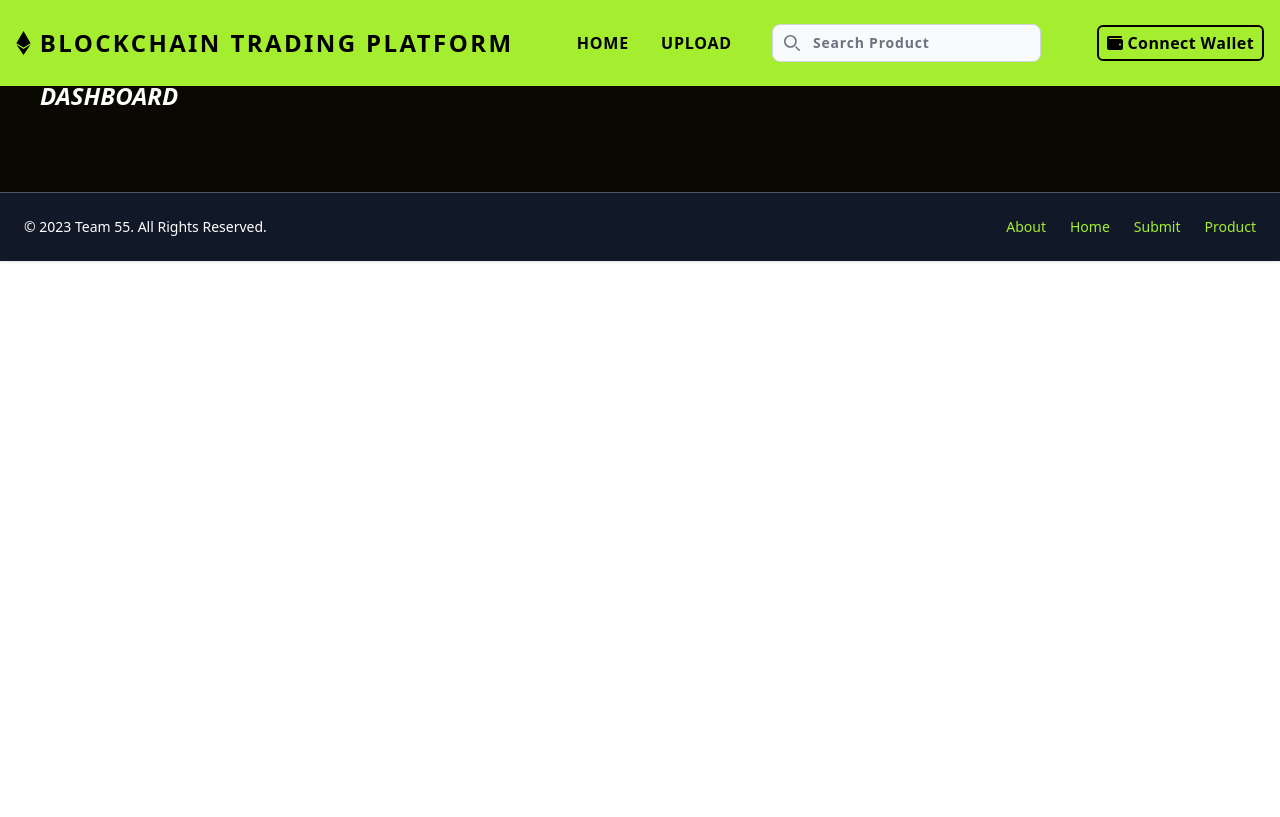
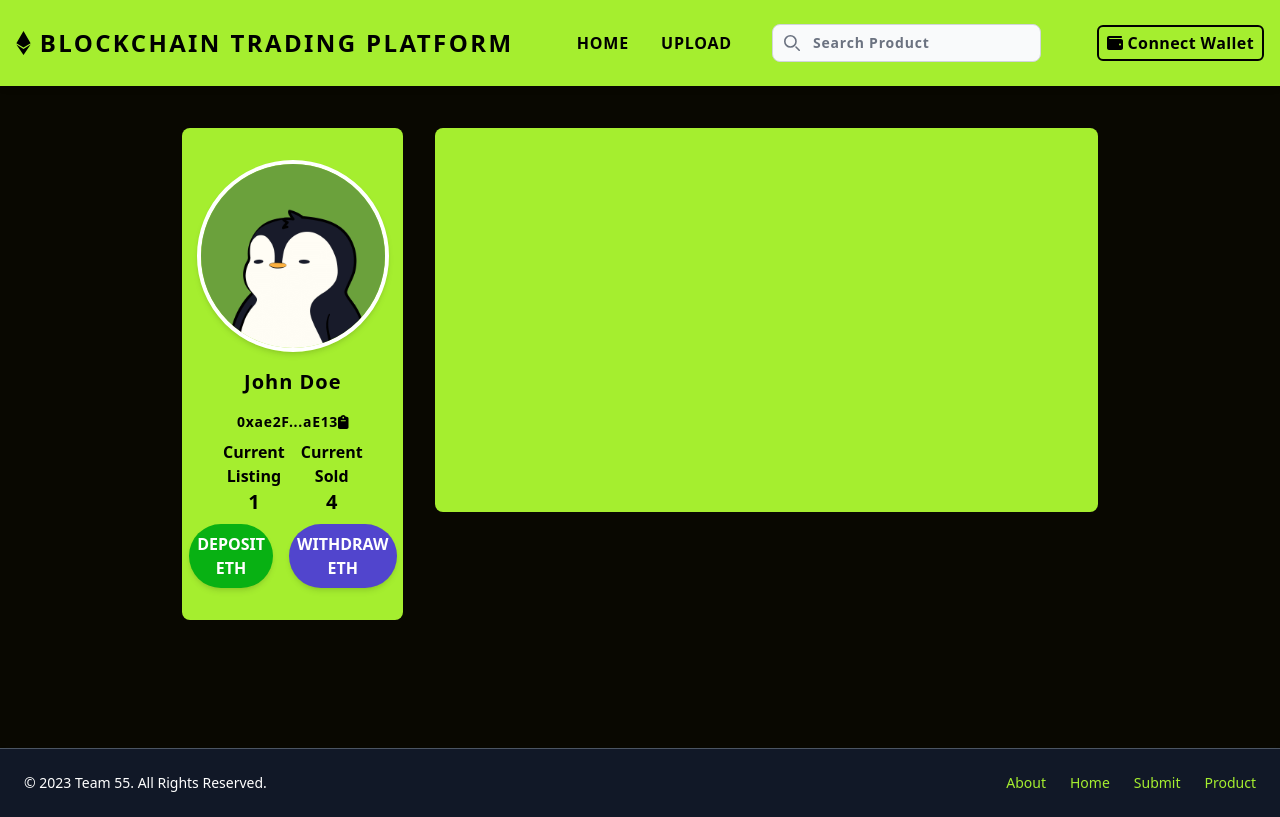
Before and after one commit to uzmanshafi/COS30049-TEAM55-WEB3-Blockchain-React-Site, a React (Create React App) app in the folder my-project/: page /dashboard in a window 1280 px wide. Built offline with nearby package versions, Linux system fonts and the light colour scheme.

Commit message:
created dashboard

```diff
--- a/my-project/src/App.js
+++ b/my-project/src/App.js
@@ -17,10 +17,9 @@ import { faWallet, faBars , faXmark} from '@fortawesome/free-solid-svg-icons'
 function App() {
   return (
     <BrowserRouter>
-      <main>
+      <main className="min-h-screen flex flex-col">
         <Header />
-
-          <div className="Content  bg-background-color h-fit w-full px-10 py-20">
+        <div className="Content bg-background-color flex-grow w-full px-10 py-20">
           <Routes>
             <Route index element={<Home />} />
             <Route path="about" element={<About />} />
@@ -30,7 +29,6 @@ function App() {
         </div>
         <Footer />
       </main>
-
     </BrowserRouter>
   );
 }
--- a/my-project/src/components/navbar.js
+++ b/my-project/src/components/navbar.js
@@ -70,7 +70,7 @@ const Header = () => {
           >
             <FontAwesomeIcon icon={faWallet} />
             {isWalletConnected
-              ? renderWalletAddress('0x97b28b82de625e5191d26166ed6368dC8129C179')
+              ? renderWalletAddress('0xae2Fc483527B8EF99EB5D9B44875F005ba1FaE13')
               : ' Connect Wallet'}
           </button>
         </ul>
--- a/my-project/src/pages/dashboard.js
+++ b/my-project/src/pages/dashboard.js
@@ -1,15 +1,53 @@
 import React, { useState } from 'react';
 import { FontAwesomeIcon } from '@fortawesome/react-fontawesome'
 import { faEthereum } from '@fortawesome/free-brands-svg-icons'
+import { faClipboard } from '@fortawesome/free-solid-svg-icons';
+import p1 from '../images/p1.png';
 
 const Dashboard = () => {
+
+    const renderWalletAddress = (address) => {
+      const start = address.substring(0, 6);
+      const end = address.substring(address.length - 4);
+      return `${start}...${end}`;
+    };
+
     return (
-        <div classname="">
-            <h1 className="text-white font-bold italic text-2xl">
-                DASHBOARD
-            </h1>
+        <div className="flex flex-col md:flex-row m-12 justify-center h-full min-h-full">
+
+        {/* User Card */}
+        <div id="user-card" className="bg-primary-color w-full md:w-1/5 h-auto rounded-lg p-4 md:p-8 mb-4 md:mb-0 mx-4">
+          <div id="user-profile" className="flex flex-col justify-center items-center">
+            <div id="user-pfp" className="w-48 h-48 rounded-full border-4 border-white shadow-md">
+              <img src={p1} alt="User" className="object-cover w-full h-full rounded-full"/>
+            </div>
+            <h2 className="font-semibold my-4 text-xl tracking-wider">John Doe</h2>
+            <h2 className="font-semibold text-sm tracking-wider">
+              {renderWalletAddress('0xae2Fc483527B8EF99EB5D9B44875F005ba1FaE13')}
+              <FontAwesomeIcon icon={faClipboard} className="hover:cursor-pointer" />
+            </h2>
+            <div className="flex flex-row mx-2">
+              <div className="text-center p-2">
+                <h2 className="font-semibold">Current Listing</h2>
+                <h1 className="font-bold text-xl">1</h1>
+              </div>
+              <div className="text-center p-2">
+                <h2 className="font-semibold">Current Sold</h2>
+                <h1 className="font-bold text-xl">4</h1>
+              </div>
+            </div>
+            <div className="flex flex-row mx-2">
+              <button className="bg-secondary-color p-2 rounded-full font-semibold text-white shadow-md">DEPOSIT ETH</button>
+              <button className="bg-indigo-700 p-2 rounded-full font-semibold text-white shadow-md ml-4">WITHDRAW ETH</button>
+            </div>
+          </div>
         </div>
+
+        {/* Dashboard */}
+        <div id="dashboard" className="bg-primary-color w-full md:w-3/5 h-96 rounded-lg mx-4"></div>
+
+      </div>
     );
-};
+  };
 
-export default Dashboard;
+  export default Dashboard;
```
Lines whose indentation alone changed are shown as unchanged.
